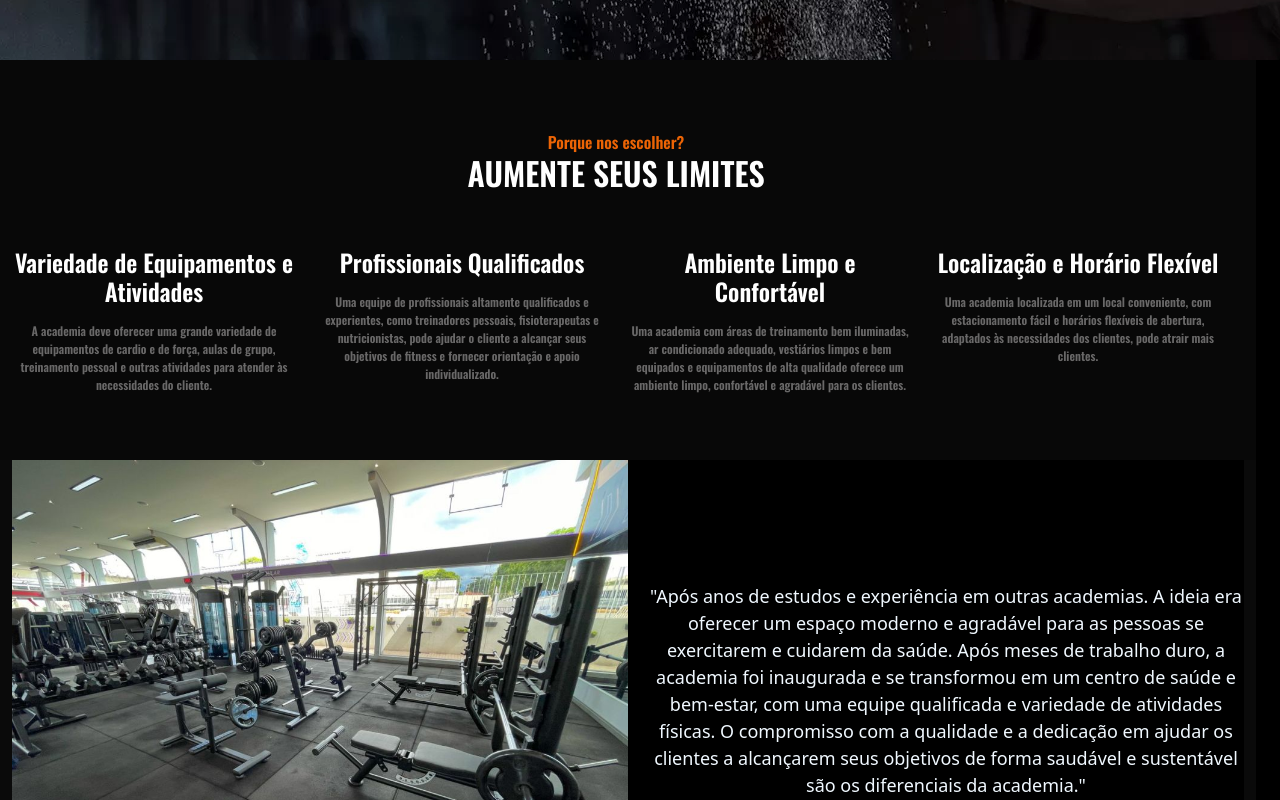
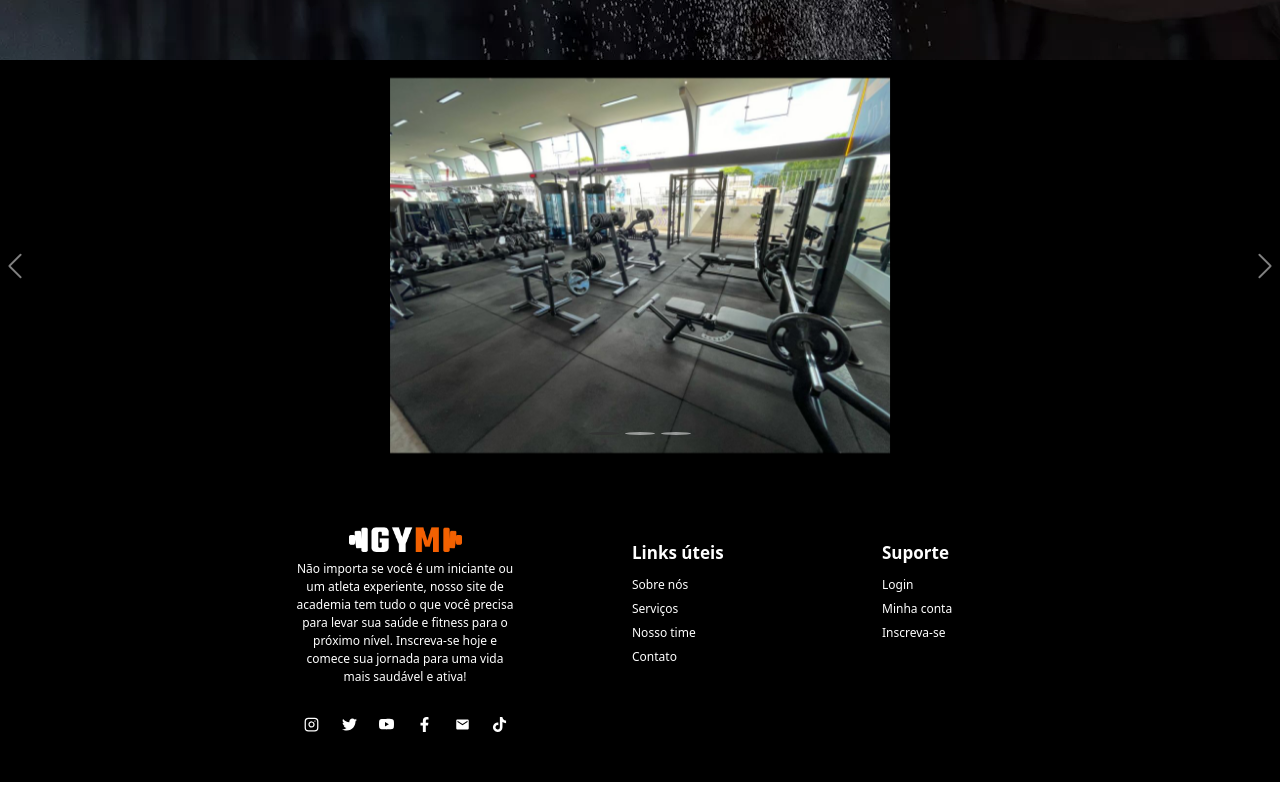
Before and after one commit to DiegoADB1/gym, a React (Create React App) app: page /sobre in a window 1280 px wide. Shown: the part 440-1240 px from the top of the page. Built offline with nearby package versions, Linux system fonts and the light colour scheme.

Commit message:
carrossel

```diff
--- a/src/header/Header.js
+++ b/src/header/Header.js
@@ -20,7 +20,7 @@ function Header() {
           </li>
           <li className="col-lg-2 nav-item">
             <Link className="fw-bolder button" to="/sobre">
-              SOBRE NÓS
+              NOSSA ACADEMIA
             </Link>
           </li>
           <li className="col-lg-2 nav-item">
--- a/src/sobre-nos/SobreNos.css
+++ b/src/sobre-nos/SobreNos.css
@@ -1,26 +1,103 @@
-.divisao {
-  background-color: black;
-  display: flex;
-  align-items: center;
-  justify-content: space-between;
+
+.carousel {
+  position: relative;
+}
+
+.carousel-inner {
+  position: relative;
+  width: 100%;
+  overflow: hidden;
+}
+
+.carousel-item {
+  display: none;
+  position: relative;
   width: 100%;
 }
 
-.imgs {
-  float: left;
-  width: 50%;
-  margin-right: 20px;
+.carousel-item.active {
+  display: block;
 }
 
-.text2 {
-  text-align:center;
-  font-size: 18px;
-  line-height: 1.5;
-  margin: auto;
-  width: 50%;
-  color: aliceblue;
+.carousel-item img {
+  width: 100%;
 }
 
-.colorgeral {
-  background-color: #0a0a0a;
+.carousel-item .carousel-image {
+  width: 80%; /* Defina o tamanho desejado para as imagens */
+  max-width: 500px; /* Define o tamanho máximo das imagens */
+  margin: 0px auto; /* Centraliza as imagens horizontalmente */
+  position: relative;
+  align-items: center;
+  align-items: center;
+  display: block;
+  padding-top: 18px;
+  padding-bottom: 18px;
+
 }
+
+
+
+
+.carousel-indicators {
+  position: absolute;
+  bottom: 10px;
+  left: 0;
+  right: 0;
+  text-align: center;
+}
+
+.carousel-indicators button {
+  display: inline-block;
+  width: 12px;
+  height: 12px;
+  margin: 0 4px;
+  border: none;
+  border-radius: 50%;
+  background-color: #888;
+}
+
+.carousel-indicators button.active {
+  background-color: #333;
+}
+
+.carousel-control-prev,
+.carousel-control-next {
+  position: absolute;
+  top: 50%;
+  width: 30px;
+  height: 30px;
+  margin-top: -15px;
+  font-size: 1.5rem;
+  color: #fff;
+  background-color: rgba(0, 0, 0, 0.3);
+  border: none;
+  border-radius: 50%;
+  cursor: pointer;
+  z-index: 10;
+}
+
+.carousel-control-prev::before,
+.carousel-control-next::before {
+  content: "";
+  position: absolute;
+  top: 50%;
+  left: 50%;
+  transform: translate(-50%, -50%);
+}
+
+.carousel-control-prev {
+  background-color: rgba(0, 0, 0, 0.3);
+}
+
+.carousel-control-next {
+  background-color: rgba(0, 0, 0, 0.3);
+}
+
+.carousel-control-prev::before {
+  content: "";
+}
+
+.carousel-control-next::before {
+  content: "";
+}
--- a/src/sobre-nos/SobreNos.js
+++ b/src/sobre-nos/SobreNos.js
@@ -13,7 +13,7 @@ function SobreNos() {
             className="d-flex align-items-center justify-content-center"
             style={{ height: 350, fontFamily: ["Oswald", "sans-serif"] }}
           >
-            <HeaderContent name={"Sobre Nós"} />
+            <HeaderContent name={"Nossa Academia"} />
           </div>
         </div>
       </div>
--- a/src/sobre-nos/SobreNosComp.js
+++ b/src/sobre-nos/SobreNosComp.js
@@ -1,29 +1,73 @@
+
+import React from "react";
 import imagem from "../imgs/sobre-nos.jpg";
+import esteira from "../imgs/esteira.jpg"
+import peso from "../imgs/peso.jpg"
 import ChooseUs from "../home/cards/chooseus/ChooseUs";
 import "./SobreNos.css";
+import 'bootstrap/dist/js/bootstrap.js';
+import 'bootstrap/dist/css/bootstrap.css';
+
+
 
 function SobreNosComp() {
   return (
-    <div className="row mw-100">
-      <div className="colorgeral">
-        <div className="row pd" style={{height: 400, backgroundColor: "#080808", fontFamily: ["Oswald", "sans-serif"] }}>
-          <ChooseUs/>
+    <div id="carouselExampleIndicators" className="carousel slide">
+      <div className="carousel-indicators">
+        <button
+          type="button"
+          data-bs-target="#carouselExampleIndicators"
+          data-bs-slide-to="0"
+          className="active"
+          aria-current="true"
+          aria-label="Slide 1"
+        ></button>
+        <button
+          type="button"
+          data-bs-target="#carouselExampleIndicators"
+          data-bs-slide-to="1"
+          aria-label="Slide 2"
+        ></button>
+        <button
+          type="button"
+          data-bs-target="#carouselExampleIndicators"
+          data-bs-slide-to="2"
+          aria-label="Slide 3"
+        ></button>
+      </div>
+      <div className="carousel-inner">
+        <div className="carousel-item active">
+        <img src={imagem} className="carousel-image" />
         </div>
-        <div class="divisao">
-          <img className="imgs" src={imagem} alt="img" />
-          <p className="text2">
-            "Após anos de estudos e experiência em outras academias. A ideia era
-            oferecer um espaço moderno e agradável para as pessoas se
-            exercitarem e cuidarem da saúde. Após meses de trabalho duro, a
-            academia foi inaugurada e se transformou em um centro de saúde e
-            bem-estar, com uma equipe qualificada e variedade de atividades
-            físicas. O compromisso com a qualidade e a dedicação em ajudar os
-            clientes a alcançarem seus objetivos de forma saudável e sustentável
-            são os diferenciais da academia."
-          </p>
+        <div className="carousel-item">
+        <img src={esteira} className="carousel-image" />
+
+        </div>
+        <div className="carousel-item">
+        <img src={peso} className="carousel-image" />
+
         </div>
       </div>
+      <button
+        className="carousel-control-prev"
+        type="button"
+        data-bs-target="#carouselExampleIndicators"
+        data-bs-slide="prev"
+      >
+        <span className="carousel-control-prev-icon" aria-hidden="true"></span>
+        <span className="visually-hidden">Previous</span>
+      </button>
+      <button
+        className="carousel-control-next"
+        type="button"
+        data-bs-target="#carouselExampleIndicators"
+        data-bs-slide="next"
+      >
+        <span className="carousel-control-next-icon" aria-hidden="true"></span>
+        <span className="visually-hidden">Next</span>
+      </button>
     </div>
   );
 }
+
 export default SobreNosComp;
```
Also changed, not shown: src/imgs/esteira.jpg (added), src/imgs/peso.jpg (added).
